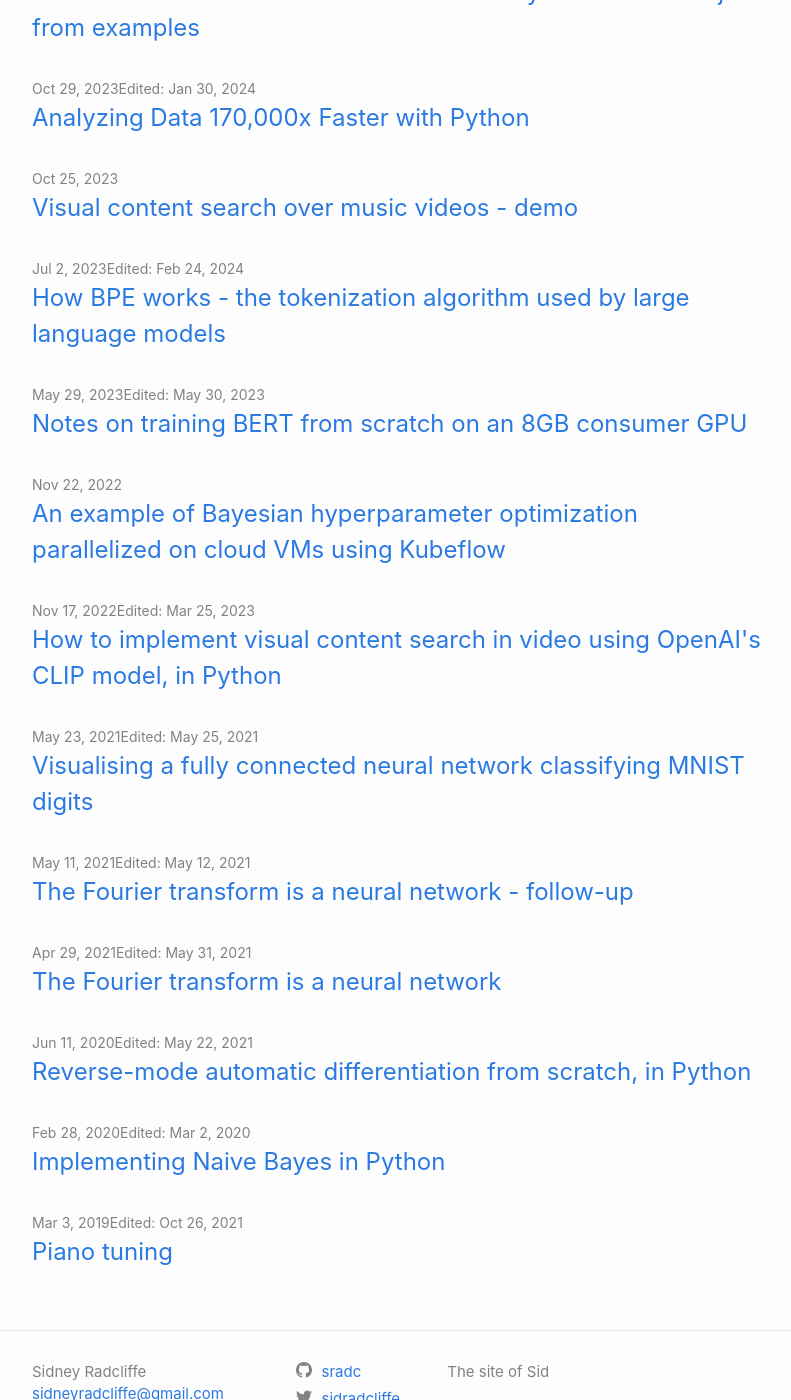
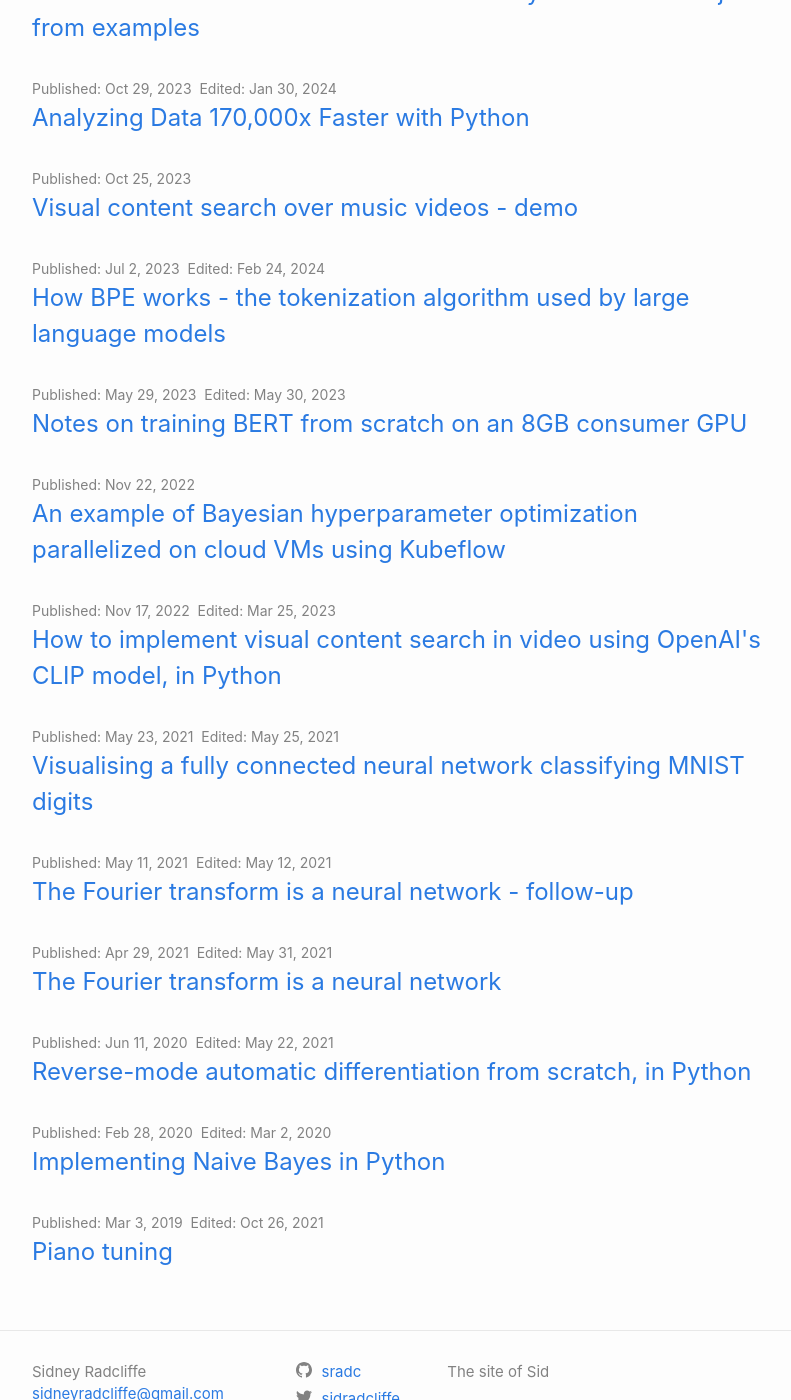
Before and after one commit to sradc/sradc.github.io, a Jekyll site: the page built from index.md, in a window 1280 px wide and 1400 px high, scrolled down 199 px. Shown: the whole window, without its empty margins (238-1029 px from the left). Built offline with Jekyll 4.4.1, drawn with Linux system fonts in a browser that asks for light colours; some of the changed text lies outside the part shown.

Commit message:
try to fix spacing of date edited

```diff
--- a/_layouts/home.html
+++ b/_layouts/home.html
@@ -16,7 +16,7 @@ layout: default
         {% unless post.nolink %}
         <li>
           {%- assign date_format = site.minima.date_format | default: "%b %-d, %Y" -%}
-          <span class="post-meta">{{ post.date | date: date_format }} {%- if post.date_edited -%} Edited: {{ post.date_edited | date: date_format }} {%- endif -%}</span>
+          <span class="post-meta">Published: {{ post.date | date: date_format }} {%- if post.date_edited -%} &nbsp; Edited: {{ post.date_edited | date: date_format }} {%- endif -%}</span>
           <h3>
             <a class="post-link" href="{{ post.url | relative_url }}">
               {{ post.title | escape }}
```
